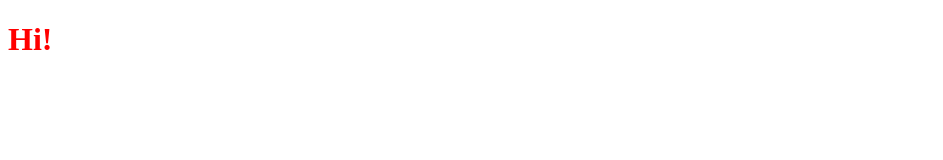
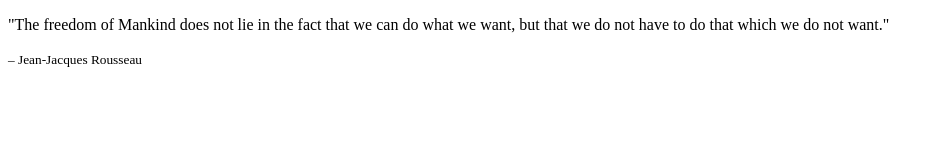
Before and after one commit to simon4268/simple-quote-page, a plain HTML site: page index.html in a window 1280 px wide. Shown: the whole page, without its empty margins (0-943 px from the left). Drawn offline with Linux system fonts and the light colour scheme.

Commit message:
adding the html structure of the project, I add the files of the project step by step for training

```diff
--- a/index.html
+++ b/index.html
@@ -5,8 +5,14 @@
   <title></title>
   <meta name="viewport" content="width=device-width, initial-scale=1">
   <link rel="stylesheet" type="text/css" href="main.css">
+  <link href="https://fonts.googleapis.com/css?family=Crimson+Text|Julius+Sans+One" rel="stylesheet">
 </head>
 <body>
-<h1>Hi!</h1>
+
+  <div class="wrapper">
+    <p class="quote">"The freedom of Mankind does not lie in the fact that we can do what we want, but that we do not have to do that which we do not want."</p>
+    <p class="author"><small>– Jean-Jacques Rousseau</small></p>
+    <title>Freedom</title>
+  </div>
 </body>
 </html>
```
